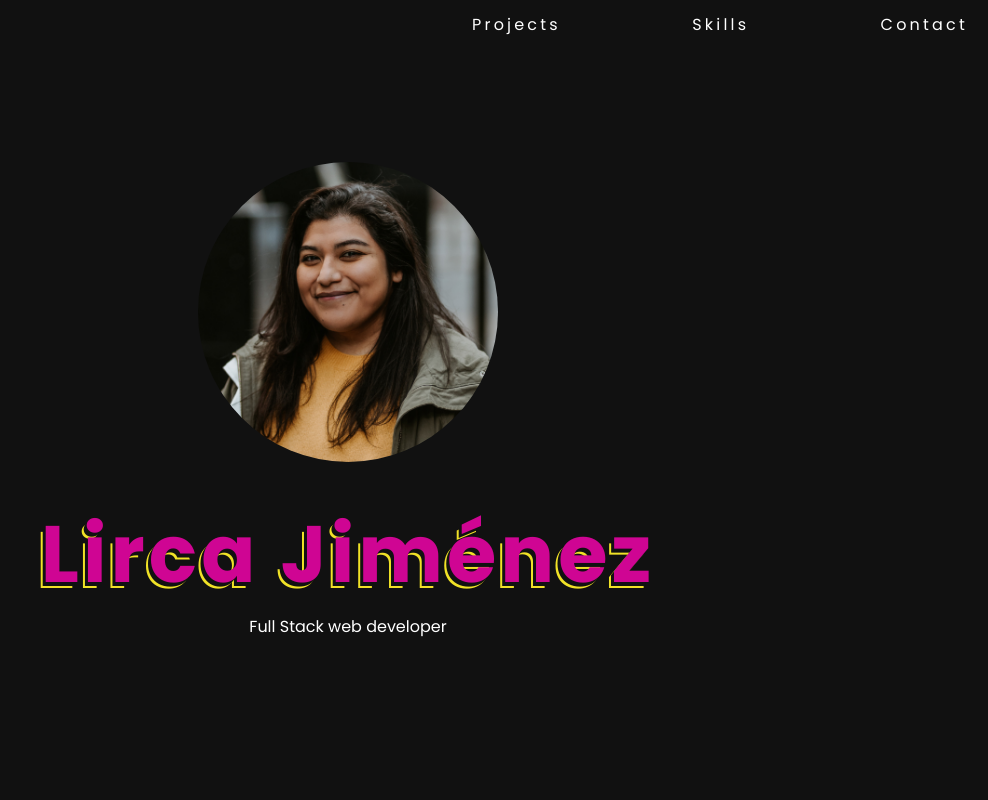
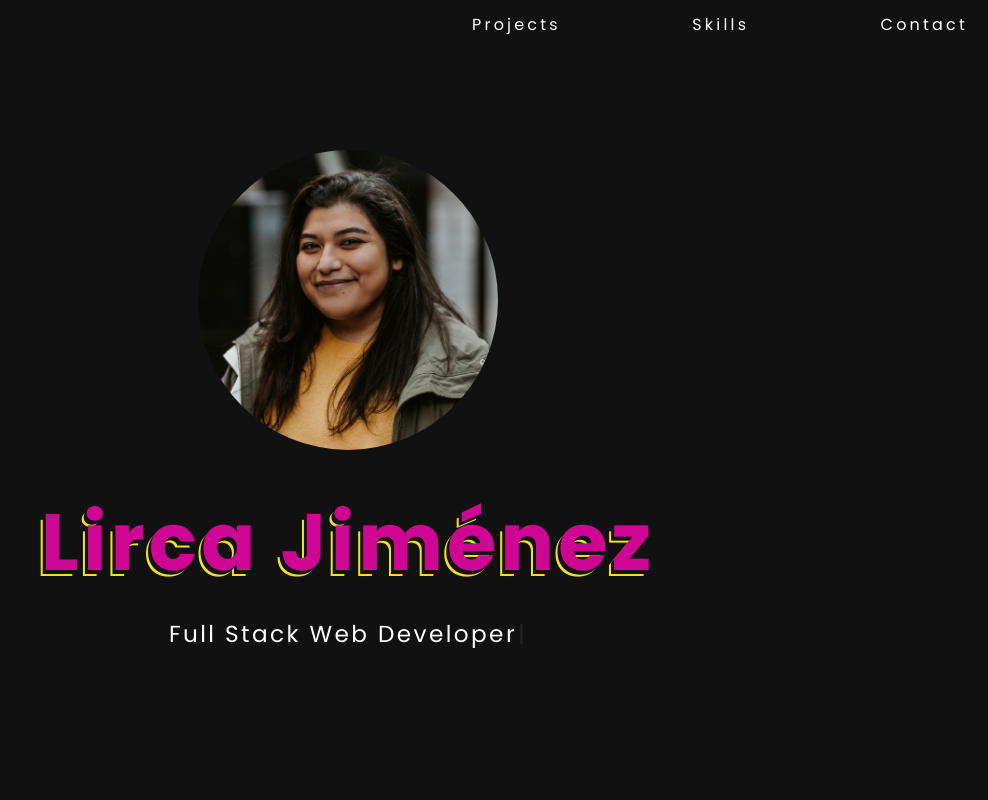
Before and after one commit to lircajimenez/portfolio, a React (Create React App) app: page / in a window 1280 px wide. Shown: the top 800 px of the page, without its empty margins (292-1280 px from the left). Built offline with nearby package versions, Linux system fonts and the light colour scheme.

Commit message:
Hero: typewriter effect

```diff
--- a/package.json
+++ b/package.json
@@ -13,6 +13,7 @@
     "react-scripts": "4.0.3",
     "react-scroll": "^1.8.4",
     "styled-components": "^5.3.3",
+    "typewriter-effect": "^2.18.2",
     "web-vitals": "^1.0.1"
   },
   "scripts": {
--- a/src/components/sections/Hero.js
+++ b/src/components/sections/Hero.js
@@ -1,5 +1,6 @@
 import React from "react";
 import styled from "styled-components";
+import Typewriter from "typewriter-effect";
 import avatar from "../../assets/pics/634A1382_crop.jpg";
 
 const Hero = () => {
@@ -8,7 +9,23 @@ const Hero = () => {
       <Container>
         <img src={avatar} alt="Lirca Jiménez" />
         <h1>Lirca Jiménez</h1>
-        <p>Full Stack web developer</p>
+        <Effect>
+          <Typewriter
+            options={{
+              strings: [
+                "Full Stack Web Developer",
+                "Photographer",
+                "Risk Taker",
+                "Sunset Lover",
+              ],
+              autoStart: true,
+              loop: true,
+              pauseFor: 2000,
+              delay: "natural",
+              deleteSpeed: "natural",
+            }}
+          />
+        </Effect>
       </Container>
     </Wrapper>
   );
@@ -40,5 +57,10 @@ const Container = styled.div`
     text-shadow: -3px 4px #111111, -5px 5.5px #f0e227;
   }
 `;
+const Effect = styled.div`
+  font-size: 1.45rem;
+  letter-spacing: 0.15rem;
+  margin-top: 15px;
+`;
 
 export default Hero;
```
Also changed, not shown: 1 other file (tests, documents, lock files or other folders).
